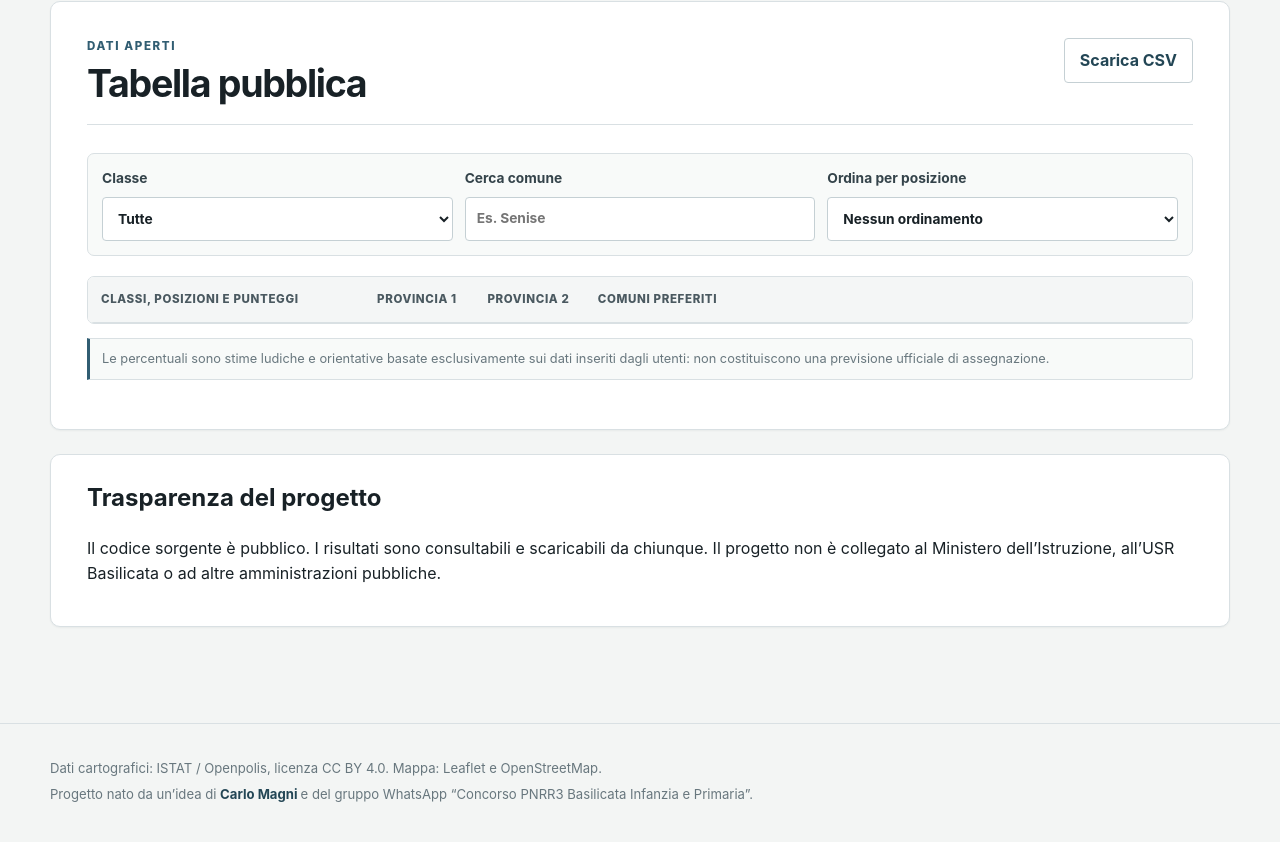
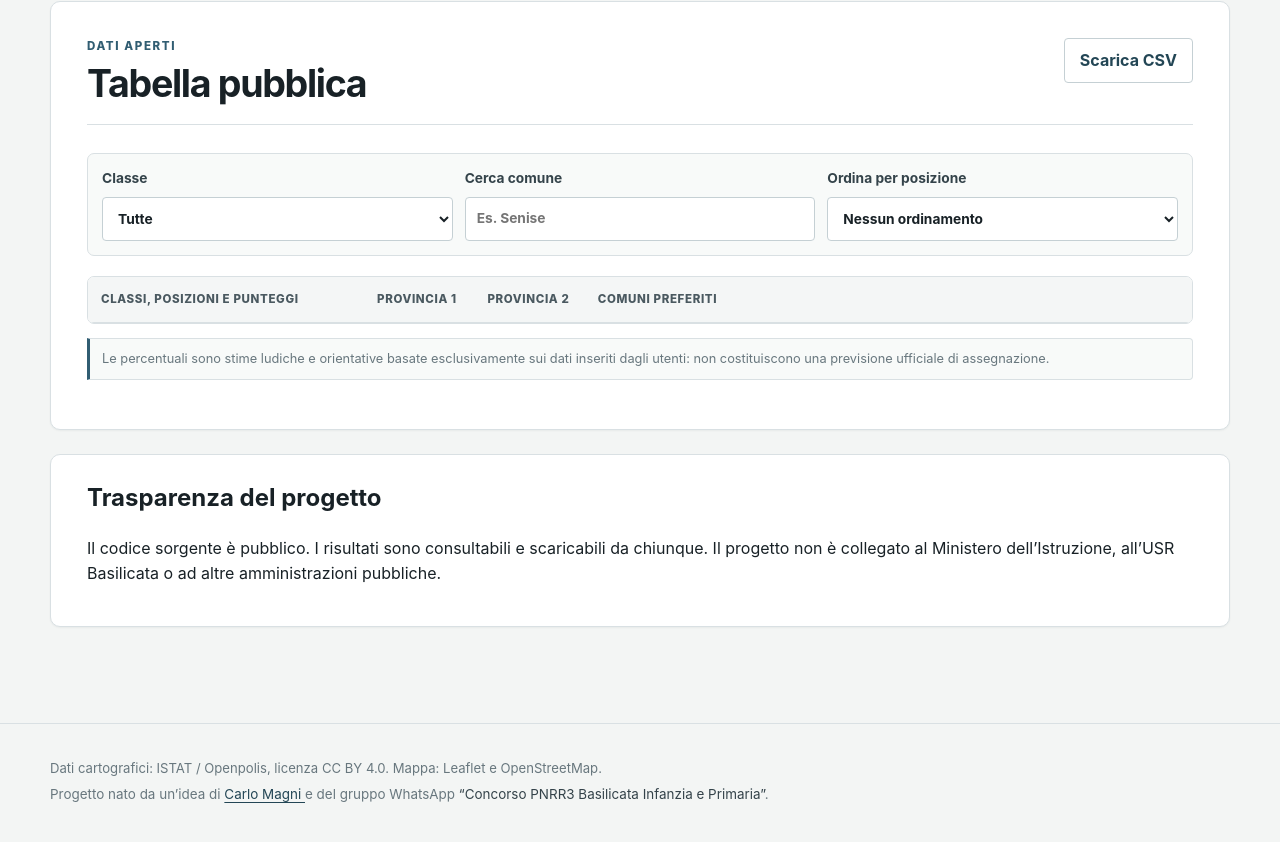
Before and after one commit to carlomag79/pnrr3-basilicata, a plain HTML site: page index.html in a window 1280 px wide. Shown: the part 2333-3175 px from the top of the page. Drawn offline with nearby package versions, Linux system fonts and the light colour scheme; no server answers.

Commit message:
Update style.css

```diff
--- a/style.css
+++ b/style.css
@@ -816,3 +816,26 @@ footer p {
     transition-duration: .01ms !important;
   }
 }
+
+.project-credit {
+  margin: 6px 0;
+  color: var(--muted);
+  font-size: 0.84rem;
+  line-height: 1.5;
+}
+
+.project-credit a {
+  color: var(--accent-dark);
+  font-weight: 400;
+  text-decoration: underline;
+  text-decoration-thickness: 1px;
+  text-underline-offset: 3px;
+}
+
+.project-credit a:hover {
+  color: var(--accent);
+}
+
+.project-credit span {
+  color: var(--ink-soft);
+}
```
